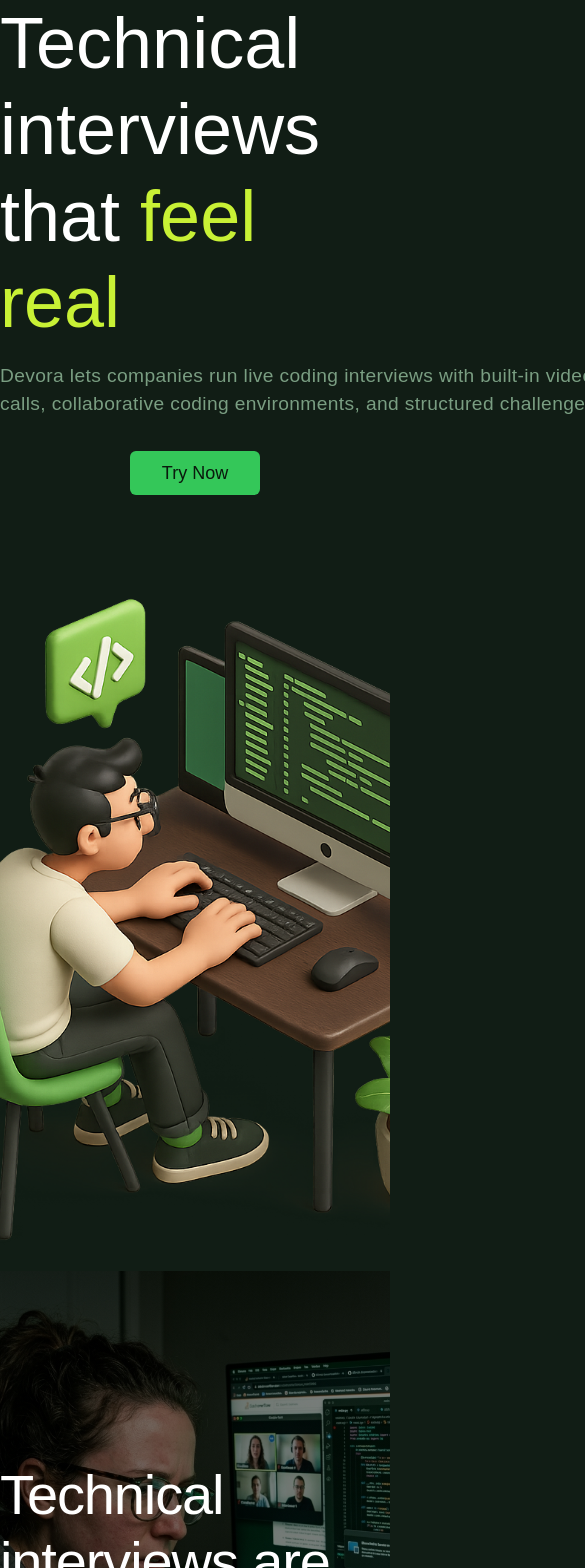
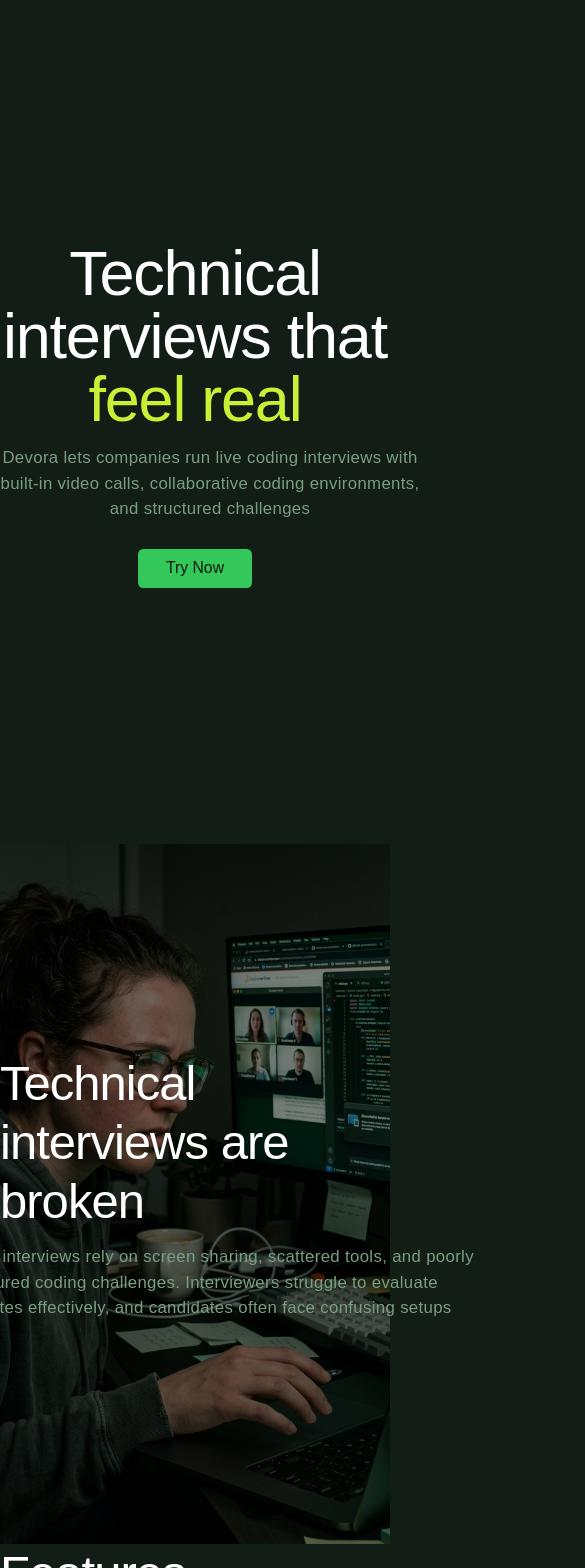
Before and after one commit to AtwolfOG/devora, a Next.js app in the folder frontend/: page / in a window 390 px wide. Shown: the top 1568 px of the page, 585 px wide, since content can reach past the window. Built offline with nearby package versions, Linux system fonts and the light colour scheme.

Commit message:
switched directory

```diff
--- a/frontend/app/globals.css
+++ b/frontend/app/globals.css
@@ -34,6 +34,11 @@
   }
 } */
 
+@media (max-width: 768px) {
+  :root{
+    font-size: 14px;
+  }
+}
 body {
   background: var(--background);
   color: var(--foreground);
@@ -42,8 +47,8 @@
 h1{
   font-size: 4.5rem;
   font-weight: 500;
-  line-height: 1.2;
-  /* letter-spacing: -0.02em; */
+  line-height: 1;
+  letter-spacing: -0.02em;
 }
 h2{
   font-size: 3.5rem;
--- a/frontend/app/page.tsx
+++ b/frontend/app/page.tsx
@@ -1,11 +1,13 @@
 import Hero from "@/components/hero";
 import Image from "next/image";
 import Problems from "@/components/problems";
+import Features from "@/components/features";
 export default function Home() {
   return (
     <div>
       <Hero />
       <Problems />
+      <Features />
     </div>
   );
 }
--- a/frontend/components/hero.tsx
+++ b/frontend/components/hero.tsx
@@ -4,12 +4,12 @@
     return (
         <div className="flex flex-col items-center justify-center md:flex-row min-h-screen">
             <div className="flex flex-col max-w-[650px]  w-full ">
-                <h1 className="max-w-[20ch]">Technical interviews that <span className="text-text-accent">feel real</span></h1>
-                <p className="w-[60ch] my-4 text-(--text-secondary)">Devora lets companies run live coding interviews with built-in video calls, collaborative coding environments, and structured challenges</p>
+                <h1 className="max-w-[20ch] text-center md:text-left">Technical interviews that <span className="text-text-accent">feel real</span></h1>
+                <p className="w-[45ch] my-4 text-(--text-secondary) text-center md:text-left">Devora lets companies run live coding interviews with built-in video calls, collaborative coding environments, and structured challenges</p>
                 <button className="bg-(--bg-cta) text-(--text-cta) px-8 py-2 my-4 text-lg  rounded-md m-auto">Try Now</button>
             </div>
-            <div className="relative max-w-[600px] w-full h-[90dvh]">
-            <Image src="/hero.png" alt="Hero" className="w-full h-full object-cover" fill />
+            <div className="relative hidden lg:block max-w-[600px] w-full h-[90dvh] ">
+            <Image src="/hero.png" alt="Hero" className="w-full h-full cover object-cover" fill />
             </div>
         </div>
     );
--- a/frontend/components/problems.tsx
+++ b/frontend/components/problems.tsx
@@ -3,7 +3,7 @@
         <div className="problem h-[700px] w-full">
             <div className="flex flex-col items-center justify-center h-full">
                 <h2>Technical interviews are broken</h2>
-                <p className="w-[60ch] text-center my-4 text-(--text-secondary)">Traditional interviews rely on screen sharing, scattered tools, and poorly structured coding challenges. Interviewers struggle to evaluate candidates effectively, and candidates often face confusing setups</p>
+                <p className="w-[60ch] text-center my-4 text-(--text-secondary) ">Traditional interviews rely on screen sharing, scattered tools, and poorly structured coding challenges. Interviewers struggle to evaluate candidates effectively, and candidates often face confusing setups</p>
             </div>
         </div>
     );
```
Also changed, not shown: 2 other files (tests, documents, lock files or other folders).
